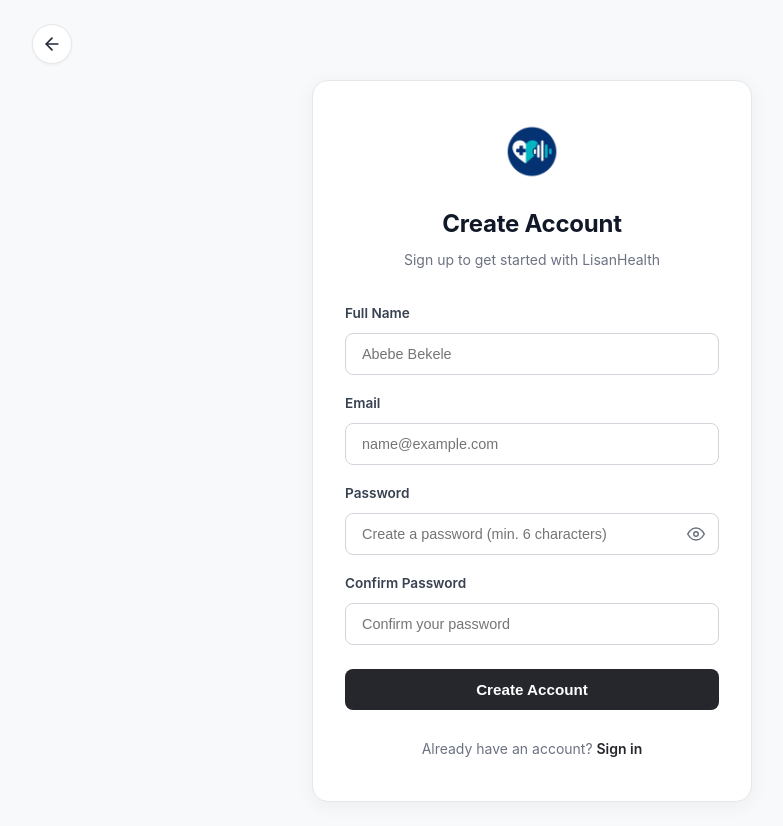
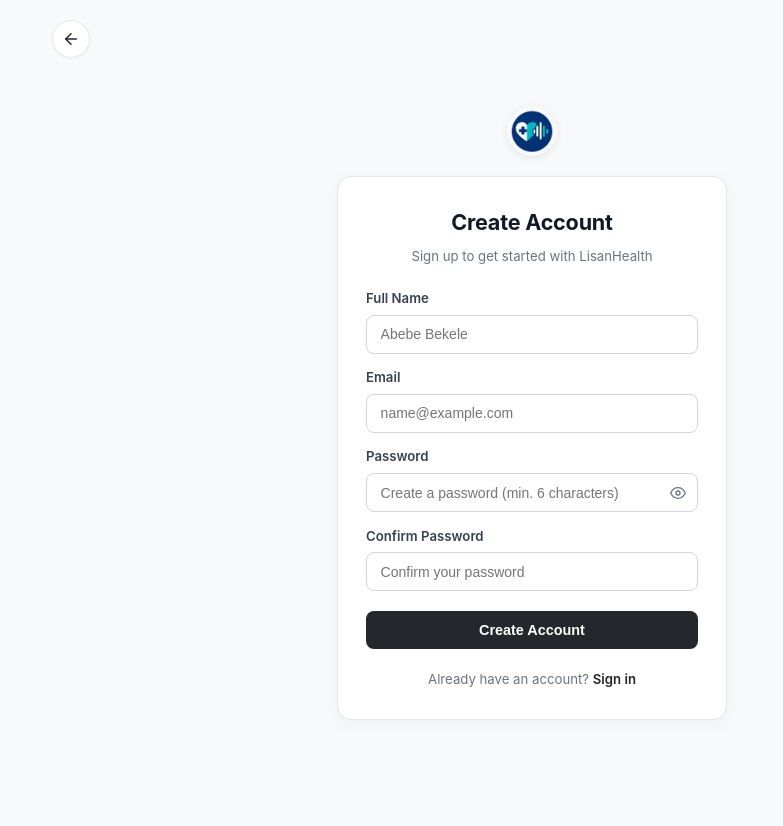
Before and after one commit to Eliphaz21/Lisan_Health, a React (Vite) app in the folder frontend/: page /register in a window 1280 px wide. Shown: the whole page, without its empty margins (108-891 px from the left). After the commit the page ends 800 px from the top, so only its background shows below. Built offline with nearby package versions, Linux system fonts and the light colour scheme; no server answers.

Commit message:
style(auth): position brand logo outside auth box and refine proportional box dimensions

```diff
--- a/frontend/src/pages/LoginPage.tsx
+++ b/frontend/src/pages/LoginPage.tsx
@@ -62,17 +62,17 @@ export const LoginPage: React.FC<LoginPageProps> = ({ onLoginSuccess }) => {
       color: '#1F2937',
       display: 'flex',
       flexDirection: 'column',
-      padding: '1.5rem',
+      padding: '1.25rem 1.5rem',
       position: 'relative',
     }}>
       {/* Top Bar with ONLY Back Arrow */}
       <div style={{
-        maxWidth: '1000px',
+        maxWidth: '960px',
         width: '100%',
         margin: '0 auto',
         display: 'flex',
         alignItems: 'center',
-        paddingBottom: '1rem',
+        paddingBottom: '0.75rem',
       }}>
         <Link
           to="/"
@@ -81,62 +81,77 @@ export const LoginPage: React.FC<LoginPageProps> = ({ onLoginSuccess }) => {
             display: 'inline-flex',
             alignItems: 'center',
             justifyContent: 'center',
-            width: '40px',
-            height: '40px',
+            width: '38px',
+            height: '38px',
             borderRadius: '50%',
             color: '#1F2937',
             backgroundColor: '#FFFFFF',
             border: '1px solid #E5E7EB',
             textDecoration: 'none',
-            boxShadow: '0 1px 3px rgba(0, 0, 0, 0.05)',
+            boxShadow: '0 1px 3px rgba(0, 0, 0, 0.04)',
             transition: 'background-color 0.2s',
           }}
         >
-          <ArrowLeftIcon size={20} color="#1F2937" />
+          <ArrowLeftIcon size={18} color="#1F2937" />
         </Link>
       </div>
 
-      {/* Main Centered White Card */}
+      {/* Main Centered Content */}
       <div style={{
         flex: 1,
         display: 'flex',
+        flexDirection: 'column',
         alignItems: 'center',
         justifyContent: 'center',
+        padding: '0.5rem 0 2rem',
       }}>
+        {/* Logo OUTSIDE the Card */}
+        <Link
+          to="/"
+          aria-label="LisanHealth Home"
+          style={{
+            display: 'inline-block',
+            marginBottom: '1.25rem',
+            textDecoration: 'none',
+          }}
+        >
+          <img
+            src="/logo.png"
+            alt="LisanHealth Logo"
+            style={{
+              width: '50px',
+              height: '50px',
+              borderRadius: '50%',
+              objectFit: 'contain',
+              display: 'block',
+              boxShadow: '0 2px 8px rgba(0, 0, 0, 0.08)',
+            }}
+          />
+        </Link>
+
+        {/* Compact Proportional White Card */}
         <div style={{
           width: '100%',
-          maxWidth: '420px',
+          maxWidth: '380px',
           backgroundColor: '#FFFFFF',
           border: '1px solid #E5E7EB',
-          borderRadius: '16px',
-          padding: '2.5rem 2rem',
-          boxShadow: '0 4px 20px rgba(0, 0, 0, 0.05)',
+          borderRadius: '14px',
+          padding: '1.75rem 1.75rem',
+          boxShadow: '0 4px 18px rgba(0, 0, 0, 0.04)',
         }}>
-          {/* Logo on Above */}
-          <div style={{ textAlign: 'center', marginBottom: '2rem' }}>
-            <img
-              src="/logo.png"
-              alt="LisanHealth Logo"
-              style={{
-                width: '60px',
-                height: '60px',
-                borderRadius: '50%',
-                objectFit: 'contain',
-                display: 'inline-block',
-              }}
-            />
+          {/* Card Title & Subtitle */}
+          <div style={{ textAlign: 'center', marginBottom: '1.35rem' }}>
             <h1 style={{
-              fontSize: '1.5rem',
+              fontSize: '1.35rem',
               fontWeight: 700,
               color: '#111827',
-              marginTop: '1rem',
-              marginBottom: '0.35rem',
+              margin: '0 0 0.35rem',
               letterSpacing: '-0.01em',
             }}>
               Sign In
             </h1>
             <p style={{
-              fontSize: '0.875rem',
+              fontSize: '0.825rem',
               color: '#6B7280',
               margin: 0,
             }}>
@@ -150,10 +165,10 @@ export const LoginPage: React.FC<LoginPageProps> = ({ onLoginSuccess }) => {
               backgroundColor: '#FEF2F2',
               border: '1px solid #FCA5A5',
               borderRadius: '8px',
-              padding: '0.75rem 1rem',
-              marginBottom: '1.25rem',
+              padding: '0.65rem 0.85rem',
+              marginBottom: '1rem',
               color: '#DC2626',
-              fontSize: '0.85rem',
+              fontSize: '0.8rem',
               fontWeight: 500,
             }}>
               {error}
@@ -162,13 +177,13 @@ export const LoginPage: React.FC<LoginPageProps> = ({ onLoginSuccess }) => {
 
           {/* Form */}
           <form onSubmit={handleSubmit}>
-            <div style={{ marginBottom: '1.25rem' }}>
+            <div style={{ marginBottom: '1rem' }}>
               <label style={{
                 display: 'block',
-                fontSize: '0.85rem',
+                fontSize: '0.825rem',
                 fontWeight: 600,
                 color: '#374151',
-                marginBottom: '0.5rem',
+                marginBottom: '0.4rem',
               }}>
                 Email
               </label>
@@ -181,19 +196,19 @@ export const LoginPage: React.FC<LoginPageProps> = ({ onLoginSuccess }) => {
                 autoComplete="email"
                 style={{
                   width: '100%',
-                  padding: '0.75rem 1rem',
+                  padding: '0.65rem 0.85rem',
                   backgroundColor: '#FFFFFF',
                   border: '1px solid #D1D5DB',
                   borderRadius: '8px',
                   color: '#111827',
-                  fontSize: '0.9rem',
+                  fontSize: '0.875rem',
                   outline: 'none',
                   transition: 'border-color 0.2s, box-shadow 0.2s',
                   boxSizing: 'border-box',
                 }}
                 onFocus={(e) => {
                   e.target.style.borderColor = '#25272C';
-                  e.target.style.boxShadow = '0 0 0 2px rgba(37, 39, 44, 0.1)';
+                  e.target.style.boxShadow = '0 0 0 2px rgba(37, 39, 44, 0.08)';
                 }}
                 onBlur={(e) => {
                   e.target.style.borderColor = '#D1D5DB';
@@ -202,13 +217,13 @@ export const LoginPage: React.FC<LoginPageProps> = ({ onLoginSuccess }) => {
               />
             </div>
 
-            <div style={{ marginBottom: '1.5rem' }}>
+            <div style={{ marginBottom: '1.25rem' }}>
               <label style={{
                 display: 'block',
-                fontSize: '0.85rem',
+                fontSize: '0.825rem',
                 fontWeight: 600,
                 color: '#374151',
-                marginBottom: '0.5rem',
+                marginBottom: '0.4rem',
               }}>
                 Password
               </label>
@@ -222,19 +237,19 @@ export const LoginPage: React.FC<LoginPageProps> = ({ onLoginSuccess }) => {
                   autoComplete="current-password"
                   style={{
                     width: '100%',
-                    padding: '0.75rem 2.5rem 0.75rem 1rem',
+                    padding: '0.65rem 2.4rem 0.65rem 0.85rem',
                     backgroundColor: '#FFFFFF',
                     border: '1px solid #D1D5DB',
                     borderRadius: '8px',
                     color: '#111827',
-                    fontSize: '0.9rem',
+                    fontSize: '0.875rem',
                     outline: 'none',
                     transition: 'border-color 0.2s, box-shadow 0.2s',
                     boxSizing: 'border-box',
                   }}
                   onFocus={(e) => {
                     e.target.style.borderColor = '#25272C';
-                    e.target.style.boxShadow = '0 0 0 2px rgba(37, 39, 44, 0.1)';
+                    e.target.style.boxShadow = '0 0 0 2px rgba(37, 39, 44, 0.08)';
                   }}
                   onBlur={(e) => {
                     e.target.style.borderColor = '#D1D5DB';
@@ -247,7 +262,7 @@ export const LoginPage: React.FC<LoginPageProps> = ({ onLoginSuccess }) => {
                   aria-label={showPassword ? 'Hide password' : 'Show password'}
                   style={{
                     position: 'absolute',
-                    right: '10px',
+                    right: '8px',
                     background: 'transparent',
                     border: 'none',
                     color: '#9CA3AF',
@@ -257,7 +272,7 @@ export const LoginPage: React.FC<LoginPageProps> = ({ onLoginSuccess }) => {
                     padding: '4px',
                   }}
                 >
-                  {showPassword ? <EyeOffIcon size={18} color="#6B7280" /> : <EyeIcon size={18} color="#6B7280" />}
+                  {showPassword ? <EyeOffIcon size={16} color="#6B7280" /> : <EyeIcon size={16} color="#6B7280" />}
                 </button>
               </div>
             </div>
@@ -267,12 +282,12 @@ export const LoginPage: React.FC<LoginPageProps> = ({ onLoginSuccess }) => {
               disabled={loading}
               style={{
                 width: '100%',
-                padding: '0.75rem',
+                padding: '0.7rem',
                 backgroundColor: loading ? '#9CA3AF' : '#25272C',
                 color: '#FFFFFF',
                 border: 'none',
                 borderRadius: '8px',
-                fontSize: '0.95rem',
+                fontSize: '0.9rem',
                 fontWeight: 600,
                 cursor: loading ? 'not-allowed' : 'pointer',
                 transition: 'background-color 0.2s',
@@ -284,9 +299,9 @@ export const LoginPage: React.FC<LoginPageProps> = ({ onLoginSuccess }) => {
 
           {/* Switch to Register */}
           <div style={{
-            marginTop: '1.75rem',
+            marginTop: '1.25rem',
             textAlign: 'center',
-            fontSize: '0.875rem',
+            fontSize: '0.825rem',
             color: '#6B7280',
           }}>
             Don't have an account?{' '}
--- a/frontend/src/pages/RegisterPage.tsx
+++ b/frontend/src/pages/RegisterPage.tsx
@@ -82,17 +82,17 @@ export const RegisterPage: React.FC<RegisterPageProps> = ({ onLoginSuccess }) =>
       color: '#1F2937',
       display: 'flex',
       flexDirection: 'column',
-      padding: '1.5rem',
+      padding: '1.25rem 1.5rem',
       position: 'relative',
     }}>
       {/* Top Bar with ONLY Back Arrow */}
       <div style={{
-        maxWidth: '1000px',
+        maxWidth: '960px',
         width: '100%',
         margin: '0 auto',
         display: 'flex',
         alignItems: 'center',
-        paddingBottom: '1rem',
+        paddingBottom: '0.75rem',
       }}>
         <Link
           to="/"
@@ -101,62 +101,77 @@ export const RegisterPage: React.FC<RegisterPageProps> = ({ onLoginSuccess }) =>
             display: 'inline-flex',
             alignItems: 'center',
             justifyContent: 'center',
-            width: '40px',
-            height: '40px',
+            width: '38px',
+            height: '38px',
             borderRadius: '50%',
             color: '#1F2937',
             backgroundColor: '#FFFFFF',
             border: '1px solid #E5E7EB',
             textDecoration: 'none',
-            boxShadow: '0 1px 3px rgba(0, 0, 0, 0.05)',
+            boxShadow: '0 1px 3px rgba(0, 0, 0, 0.04)',
             transition: 'background-color 0.2s',
           }}
         >
-          <ArrowLeftIcon size={20} color="#1F2937" />
+          <ArrowLeftIcon size={18} color="#1F2937" />
         </Link>
       </div>
 
-      {/* Main Centered White Card */}
+      {/* Main Centered Content */}
       <div style={{
         flex: 1,
         display: 'flex',
+        flexDirection: 'column',
         alignItems: 'center',
         justifyContent: 'center',
+        padding: '0.5rem 0 2rem',
       }}>
+        {/* Logo OUTSIDE the Card */}
+        <Link
+          to="/"
+          aria-label="LisanHealth Home"
+          style={{
+            display: 'inline-block',
+            marginBottom: '1.25rem',
+            textDecoration: 'none',
+          }}
+        >
+          <img
+            src="/logo.png"
+            alt="LisanHealth Logo"
+            style={{
+              width: '50px',
+              height: '50px',
+              borderRadius: '50%',
+              objectFit: 'contain',
+              display: 'block',
+              boxShadow: '0 2px 8px rgba(0, 0, 0, 0.08)',
+            }}
+          />
+        </Link>
+
+        {/* Compact Proportional White Card */}
         <div style={{
           width: '100%',
-          maxWidth: '440px',
+          maxWidth: '390px',
           backgroundColor: '#FFFFFF',
           border: '1px solid #E5E7EB',
-          borderRadius: '16px',
-          padding: '2.5rem 2rem',
-          boxShadow: '0 4px 20px rgba(0, 0, 0, 0.05)',
+          borderRadius: '14px',
+          padding: '1.75rem 1.75rem',
+          boxShadow: '0 4px 18px rgba(0, 0, 0, 0.04)',
         }}>
-          {/* Logo on Above */}
-          <div style={{ textAlign: 'center', marginBottom: '2rem' }}>
-            <img
-              src="/logo.png"
-              alt="LisanHealth Logo"
-              style={{
-                width: '60px',
-                height: '60px',
-                borderRadius: '50%',
-                objectFit: 'contain',
-                display: 'inline-block',
-              }}
-            />
+          {/* Card Title & Subtitle */}
+          <div style={{ textAlign: 'center', marginBottom: '1.35rem' }}>
             <h1 style={{
-              fontSize: '1.5rem',
+              fontSize: '1.35rem',
               fontWeight: 700,
               color: '#111827',
-              marginTop: '1rem',
-              marginBottom: '0.35rem',
+              margin: '0 0 0.35rem',
               letterSpacing: '-0.01em',
             }}>
               Create Account
             </h1>
             <p style={{
-              fontSize: '0.875rem',
+              fontSize: '0.825rem',
               color: '#6B7280',
               margin: 0,
             }}>
@@ -170,10 +185,10 @@ export const RegisterPage: React.FC<RegisterPageProps> = ({ onLoginSuccess }) =>
               backgroundColor: '#FEF2F2',
               border: '1px solid #FCA5A5',
               borderRadius: '8px',
-              padding: '0.75rem 1rem',
-              marginBottom: '1.25rem',
+              padding: '0.65rem 0.85rem',
+              marginBottom: '1rem',
               color: '#DC2626',
-              fontSize: '0.85rem',
+              fontSize: '0.8rem',
               fontWeight: 500,
             }}>
               {error}
@@ -182,13 +197,13 @@ export const RegisterPage: React.FC<RegisterPageProps> = ({ onLoginSuccess }) =>
 
           {/* Form */}
           <form onSubmit={handleSubmit}>
-            <div style={{ marginBottom: '1.15rem' }}>
+            <div style={{ marginBottom: '0.85rem' }}>
               <label style={{
                 display: 'block',
-                fontSize: '0.85rem',
+                fontSize: '0.825rem',
                 fontWeight: 600,
                 color: '#374151',
-                marginBottom: '0.5rem',
+                marginBottom: '0.35rem',
               }}>
                 Full Name
               </label>
@@ -201,19 +216,19 @@ export const RegisterPage: React.FC<RegisterPageProps> = ({ onLoginSuccess }) =>
                 autoComplete="name"
                 style={{
                   width: '100%',
-                  padding: '0.75rem 1rem',
+                  padding: '0.65rem 0.85rem',
                   backgroundColor: '#FFFFFF',
                   border: '1px solid #D1D5DB',
                   borderRadius: '8px',
                   color: '#111827',
-                  fontSize: '0.9rem',
+                  fontSize: '0.875rem',
                   outline: 'none',
                   transition: 'border-color 0.2s, box-shadow 0.2s',
                   boxSizing: 'border-box',
                 }}
                 onFocus={(e) => {
                   e.target.style.borderColor = '#25272C';
-                  e.target.style.boxShadow = '0 0 0 2px rgba(37, 39, 44, 0.1)';
+                  e.target.style.boxShadow = '0 0 0 2px rgba(37, 39, 44, 0.08)';
                 }}
                 onBlur={(e) => {
                   e.target.style.borderColor = '#D1D5DB';
@@ -222,13 +237,13 @@ export const RegisterPage: React.FC<RegisterPageProps> = ({ onLoginSuccess }) =>
               />
             </div>
 
-            <div style={{ marginBottom: '1.15rem' }}>
+            <div style={{ marginBottom: '0.85rem' }}>
               <label style={{
                 display: 'block',
-                fontSize: '0.85rem',
+                fontSize: '0.825rem',
                 fontWeight: 600,
                 color: '#374151',
-                marginBottom: '0.5rem',
+                marginBottom: '0.35rem',
               }}>
                 Email
               </label>
@@ -241,19 +256,19 @@ export const RegisterPage: React.FC<RegisterPageProps> = ({ onLoginSuccess }) =>
                 autoComplete="email"
                 style={{
                   width: '100%',
-                  padding: '0.75rem 1rem',
+                  padding: '0.65rem 0.85rem',
                   backgroundColor: '#FFFFFF',
                   border: '1px solid #D1D5DB',
                   borderRadius: '8px',
                   color: '#111827',
-                  fontSize: '0.9rem',
+                  fontSize: '0.875rem',
                   outline: 'none',
                   transition: 'border-color 0.2s, box-shadow 0.2s',
                   boxSizing: 'border-box',
                 }}
                 onFocus={(e) => {
                   e.target.style.borderColor = '#25272C';
-                  e.target.style.boxShadow = '0 0 0 2px rgba(37, 39, 44, 0.1)';
+                  e.target.style.boxShadow = '0 0 0 2px rgba(37, 39, 44, 0.08)';
                 }}
                 onBlur={(e) => {
                   e.target.style.borderColor = '#D1D5DB';
@@ -262,13 +277,13 @@ export const RegisterPage: React.FC<RegisterPageProps> = ({ onLoginSuccess }) =>
               />
             </div>
 
-            <div style={{ marginBottom: '1.15rem' }}>
+            <div style={{ marginBottom: '0.85rem' }}>
               <label style={{
                 display: 'block',
-                fontSize: '0.85rem',
+                fontSize: '0.825rem',
                 fontWeight: 600,
                 color: '#374151',
-                marginBottom: '0.5rem',
+                marginBottom: '0.35rem',
               }}>
                 Password
               </label>
@@ -282,19 +297,19 @@ export const RegisterPage: React.FC<RegisterPageProps> = ({ onLoginSuccess }) =>
                   autoComplete="new-password"
                   style={{
                     width: '100%',
-                    padding: '0.75rem 2.5rem 0.75rem 1rem',
+                    padding: '0.65rem 2.4rem 0.65rem 0.85rem',
                     backgroundColor: '#FFFFFF',
                     border: '1px solid #D1D5DB',
                     borderRadius: '8px',
                     color: '#111827',
-                    fontSize: '0.9rem',
+                    fontSize: '0.875rem',
                     outline: 'none',
                     transition: 'border-color 0.2s, box-shadow 0.2s',
                     boxSizing: 'border-box',
                   }}
                   onFocus={(e) => {
                     e.target.style.borderColor = '#25272C';
-                    e.target.style.boxShadow = '0 0 0 2px rgba(37, 39, 44, 0.1)';
+                    e.target.style.boxShadow = '0 0 0 2px rgba(37, 39, 44, 0.08)';
                   }}
                   onBlur={(e) => {
                     e.target.style.borderColor = '#D1D5DB';
@@ -307,7 +322,7 @@ export const RegisterPage: React.FC<RegisterPageProps> = ({ onLoginSuccess }) =>
                   aria-label={showPassword ? 'Hide password' : 'Show password'}
                   style={{
                     position: 'absolute',
-                    right: '10px',
+                    right: '8px',
                     background: 'transparent',
                     border: 'none',
                     color: '#9CA3AF',
@@ -317,18 +332,18 @@ export const RegisterPage: React.FC<RegisterPageProps> = ({ onLoginSuccess }) =>
                     padding: '4px',
                   }}
                 >
-                  {showPassword ? <EyeOffIcon size={18} color="#6B7280" /> : <EyeIcon size={18} color="#6B7280" />}
+                  {showPassword ? <EyeOffIcon size={16} color="#6B7280" /> : <EyeIcon size={16} color="#6B7280" />}
                 </button>
               </div>
             </div>
 
-            <div style={{ marginBottom: '1.5rem' }}>
+            <div style={{ marginBottom: '1.25rem' }}>
               <label style={{
                 display: 'block',
-                fontSize: '0.85rem',
+                fontSize: '0.825rem',
                 fontWeight: 600,
                 color: '#374151',
-                marginBottom: '0.5rem',
+                marginBottom: '0.35rem',
               }}>
                 Confirm Password
               </label>
@@ -341,19 +356,19 @@ export const RegisterPage: React.FC<RegisterPageProps> = ({ onLoginSuccess }) =>
                 autoComplete="new-password"
                 style={{
                   width: '100%',
-                  padding: '0.75rem 1rem',
+                  padding: '0.65rem 0.85rem',
                   backgroundColor: '#FFFFFF',
                   border: '1px solid #D1D5DB',
                   borderRadius: '8px',
                   color: '#111827',
-                  fontSize: '0.9rem',
+                  fontSize: '0.875rem',
                   outline: 'none',
                   transition: 'border-color 0.2s, box-shadow 0.2s',
                   boxSizing: 'border-box',
                 }}
                 onFocus={(e) => {
                   e.target.style.borderColor = '#25272C';
-                  e.target.style.boxShadow = '0 0 0 2px rgba(37, 39, 44, 0.1)';
+                  e.target.style.boxShadow = '0 0 0 2px rgba(37, 39, 44, 0.08)';
                 }}
                 onBlur={(e) => {
                   e.target.style.borderColor = '#D1D5DB';
@@ -367,12 +382,12 @@ export const RegisterPage: React.FC<RegisterPageProps> = ({ onLoginSuccess }) =>
               disabled={loading}
               style={{
                 width: '100%',
-                padding: '0.75rem',
+                padding: '0.7rem',
                 backgroundColor: loading ? '#9CA3AF' : '#25272C',
                 color: '#FFFFFF',
                 border: 'none',
                 borderRadius: '8px',
-                fontSize: '0.95rem',
+                fontSize: '0.9rem',
                 fontWeight: 600,
                 cursor: loading ? 'not-allowed' : 'pointer',
                 transition: 'background-color 0.2s',
@@ -384,9 +399,9 @@ export const RegisterPage: React.FC<RegisterPageProps> = ({ onLoginSuccess }) =>
 
           {/* Switch to Login */}
           <div style={{
-            marginTop: '1.75rem',
+            marginTop: '1.25rem',
             textAlign: 'center',
-            fontSize: '0.875rem',
+            fontSize: '0.825rem',
             color: '#6B7280',
           }}>
             Already have an account?{' '}
```
